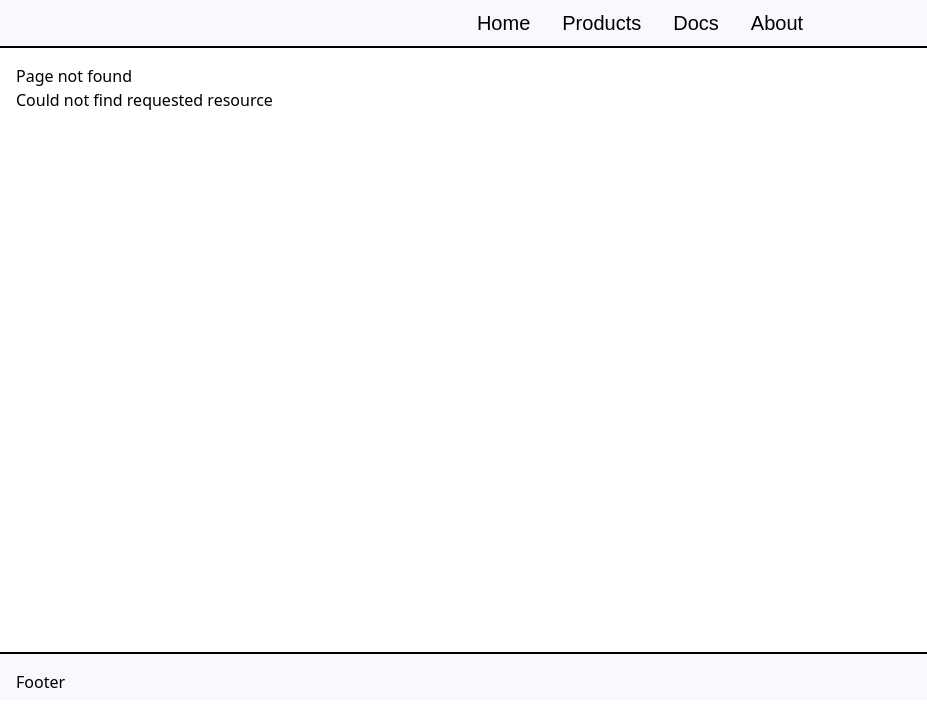
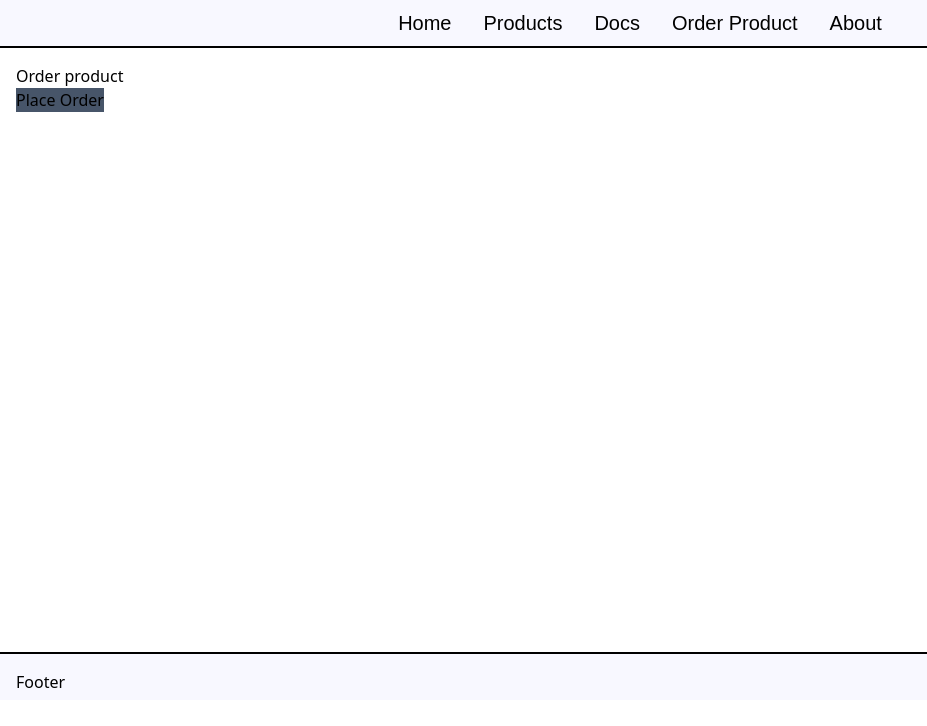
Before and after one commit to HubbardJosh/hubbard-next, a Next.js app: page /order-product in a window 1280 px wide. Before the commit this address had no page. Shown: the top 726 px of the page, without its empty margins (0-927 px from the left). Built offline with nearby package versions, Linux system fonts and the light colour scheme.

Commit message:
programmatic navigation

```diff
--- a/src/app/layout.tsx
+++ b/src/app/layout.tsx
@@ -36,6 +36,7 @@ export default function RootLayout({
               { href: "/", label: "Home" },
               { href: "/products", label: "Products" },
               { href: "/docs", label: "Docs" },
+              { href: "/order-product", label: "Order Product" },
               { href: "/about", label: "About" },
             ]}
           />
--- /dev/null
+++ b/src/app/order-product/page.tsx
@@ -0,0 +1,21 @@
+"use client";
+
+import { useRouter } from "next/navigation";
+
+export default function OrderProduct() {
+  const router = useRouter();
+  const handleClick = () => {
+    console.log("Placing your order");
+    router.push("/");
+    // router.back();   // navigates back one page in state
+    // router.forward();    // navigates forward one page in state
+  };
+  return (
+    <>
+      <h1>Order product</h1>
+      <button className="bg-slate-600" onClick={handleClick}>
+        Place Order
+      </button>
+    </>
+  );
+}
```
